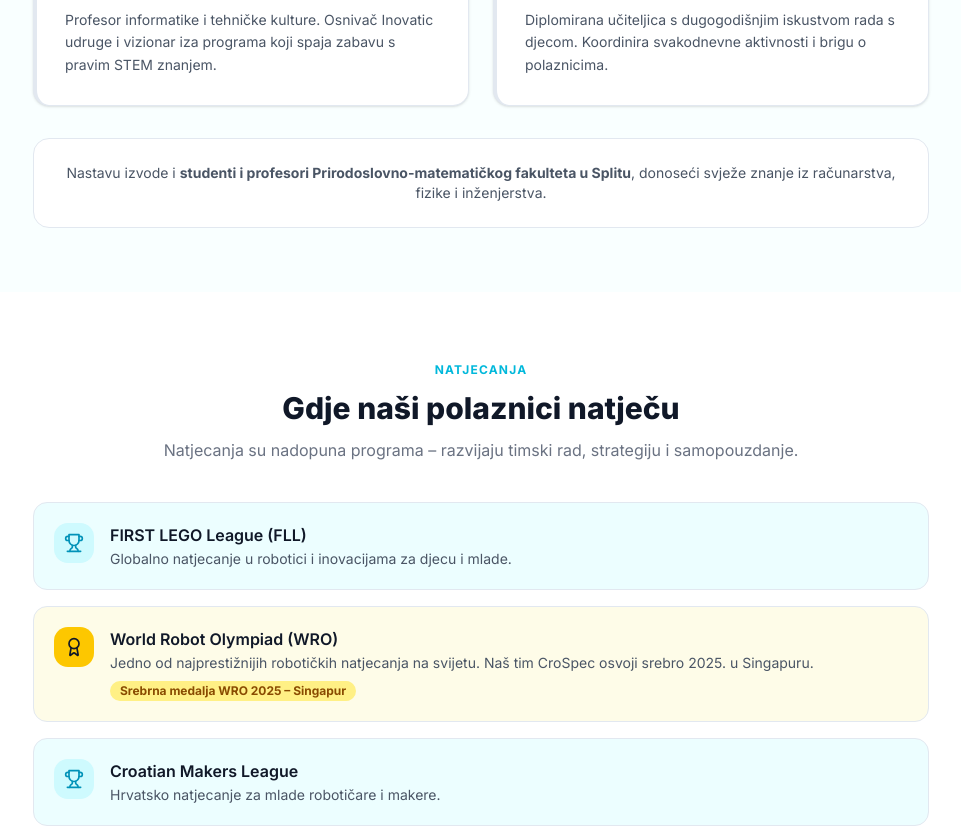
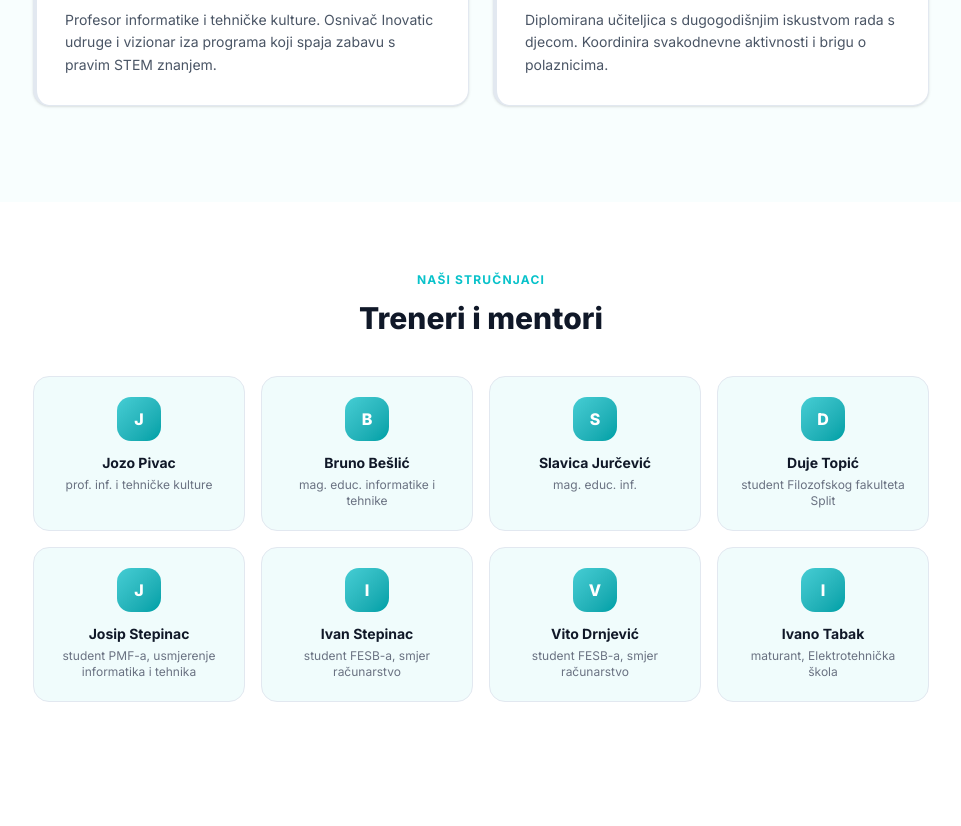
Before and after one commit to jpucic00/inovatic, a Next.js app: page /o-nama in a window 1280 px wide. Shown: the part 1280-2106 px from the top of the page, without its empty margins (159-1120 px from the left). Built offline with nearby package versions, Linux system fonts and the light colour scheme.

Commit message:
Robot color tweaks, party robot colors, misc page updates

```diff
--- /dev/null
+++ b/scripts/seed-cloudinary-gallery.ts
@@ -0,0 +1,126 @@
+/**
+ * seed-cloudinary-gallery.ts
+ *
+ * Seeds article cover images and ArticleImage gallery records from cloudinary-mapping.json.
+ * Use this instead of seed-article-images.ts when local image files are not available
+ * (e.g. seeding production database after Cloudinary migration).
+ *
+ * Usage (against production via Railway):
+ *   railway run npx tsx scripts/seed-cloudinary-gallery.ts
+ *
+ * Usage (against local DB with Neon URLs in .env.local):
+ *   npx tsx scripts/seed-cloudinary-gallery.ts
+ */
+
+import { PrismaClient } from '@prisma/client'
+import fs from 'fs'
+import path from 'path'
+
+const prisma = new PrismaClient()
+
+const MAPPING_FILE = path.join(process.cwd(), 'cloudinary-mapping.json')
+
+async function seedCovers(mapping: Record<string, string>) {
+  // Cover entries: /images/articles/{slug}.ext (depth 3)
+  const coverEntries = Object.entries(mapping).filter(([localPath]) => {
+    const parts = localPath.split('/').filter(Boolean)
+    return parts.length === 3 && parts[0] === 'images' && parts[1] === 'articles'
+  })
+
+  console.log(`Found ${coverEntries.length} cover images in mapping`)
+
+  let updated = 0
+  let skipped = 0
+
+  for (const [localPath, cloudinaryUrl] of coverEntries) {
+    const filename = localPath.split('/').pop()!
+    const slug = filename.includes('.') ? filename.substring(0, filename.lastIndexOf('.')) : filename
+
+    const article = await prisma.article.findUnique({ where: { slug } })
+    if (!article) {
+      skipped++
+      continue
+    }
+
+    await prisma.article.update({ where: { slug }, data: { coverImage: cloudinaryUrl } })
+    updated++
+  }
+
+  console.log(`  Covers: ${updated} updated, ${skipped} unmatched\n`)
+}
+
+async function seedGallery(mapping: Record<string, string>) {
+  // Gallery entries: /images/articles/{slug}/{file} (depth 4, no "inline" segment)
+  const galleryEntries = Object.entries(mapping).filter(([localPath]) => {
+    const parts = localPath.split('/').filter(Boolean)
+    return parts.length === 4 && parts[0] === 'images' && parts[1] === 'articles' && parts[3] !== 'inline'
+  })
+
+  // Group by slug
+  const bySlug: Record<string, Array<{ file: string; url: string }>> = {}
+  for (const [localPath, cloudinaryUrl] of galleryEntries) {
+    const parts = localPath.split('/').filter(Boolean)
+    const slug = parts[2]
+    const file = parts[3]
+    if (!bySlug[slug]) bySlug[slug] = []
+    bySlug[slug].push({ file, url: cloudinaryUrl })
+  }
+
+  const slugs = Object.keys(bySlug).sort()
+  console.log(`Found gallery images for ${slugs.length} articles`)
+
+  let totalAdded = 0
+  let notFound = 0
+
+  for (const slug of slugs) {
+    const article = await prisma.article.findUnique({ where: { slug } })
+    if (!article) {
+      console.log(`  SKIP (no article): ${slug}`)
+      notFound++
+      continue
+    }
+
+    const images = bySlug[slug].sort((a, b) => a.file.localeCompare(b.file))
+
+    try {
+      await prisma.articleImage.deleteMany({ where: { articleId: article.id } })
+      await prisma.articleImage.createMany({
+        data: images.map((img, index) => ({
+          articleId: article.id,
+          url: img.url,
+          caption: null,
+          sortOrder: index,
+        })),
+        skipDuplicates: true,
+      })
+      console.log(`  OK: ${slug} (${images.length} images)`)
+      totalAdded += images.length
+    } catch (err) {
+      console.error(`  ERROR: ${slug} — ${err}`)
+    }
+  }
+
+  console.log(`  Gallery: ${totalAdded} images seeded across ${slugs.length - notFound} articles, ${notFound} slugs unmatched`)
+}
+
+async function main() {
+  if (!fs.existsSync(MAPPING_FILE)) {
+    console.error('cloudinary-mapping.json not found at:', MAPPING_FILE)
+    process.exit(1)
+  }
+
+  const mapping: Record<string, string> = JSON.parse(fs.readFileSync(MAPPING_FILE, 'utf-8'))
+  console.log(`Loaded ${Object.keys(mapping).length} entries from cloudinary-mapping.json\n`)
+
+  await seedCovers(mapping)
+  await seedGallery(mapping)
+
+  console.log('\nDone!')
+}
+
+main()
+  .catch((e) => {
+    console.error(e)
+    process.exit(1)
+  })
+  .finally(() => prisma.$disconnect())
--- a/src/app/(public)/o-nama/page.tsx
+++ b/src/app/(public)/o-nama/page.tsx
@@ -59,6 +59,17 @@ const competitions = [
     description: 'Međunarodno natjecanje u autonomnoj robotici.',
     icon: Trophy,
   },
+]
+
+const trainers = [
+  { name: 'Jozo Pivac', title: 'prof. inf. i tehničke kulture' },
+  { name: 'Bruno Bešlić', title: 'mag. educ. informatike i tehnike' },
+  { name: 'Slavica Jurčević', title: 'mag. educ. inf.' },
+  { name: 'Duje Topić', title: 'student Filozofskog fakulteta Split' },
+  { name: 'Josip Stepinac', title: 'student PMF-a, usmjerenje informatika i tehnika' },
+  { name: 'Ivan Stepinac', title: 'student FESB-a, smjer računarstvo' },
+  { name: 'Vito Drnjević', title: 'student FESB-a, smjer računarstvo' },
+  { name: 'Ivano Tabak', title: 'maturant, Elektrotehnička škola' },
 ]
 
 const memberships = [
@@ -152,11 +163,26 @@ export default function AboutPage() {
               </div>
             ))}
           </div>
-          <div className="bg-white rounded-2xl p-6 border border-gray-100 text-center">
-            <p className="text-gray-600 text-sm">
-              Nastavu izvode i <strong>studenti i profesori Prirodoslovno-matematičkog fakulteta u Splitu</strong>,
-              donoseći svježe znanje iz računarstva, fizike i inženjerstva.
-            </p>
+        </div>
+      </section>
+
+      {/* Trainers */}
+      <section className="py-16 px-4 bg-white">
+        <div className="container mx-auto max-w-4xl">
+          <div className="text-center mb-10">
+            <span className="inline-block text-xs font-bold uppercase tracking-widest text-cyan-500 mb-3">Naši stručnjaci</span>
+            <h2 className="text-2xl md:text-3xl font-extrabold text-gray-900">Treneri i mentori</h2>
+          </div>
+          <div className="grid sm:grid-cols-2 md:grid-cols-4 gap-4">
+            {trainers.map((trainer) => (
+              <div key={trainer.name} className="bg-cyan-50/60 border border-cyan-100 rounded-2xl p-5 text-center">
+                <div className="w-11 h-11 bg-gradient-to-br from-cyan-400 to-cyan-600 rounded-xl flex items-center justify-center text-white font-extrabold text-base mx-auto mb-3">
+                  {trainer.name.charAt(0)}
+                </div>
+                <h3 className="font-bold text-gray-900 text-sm mb-1">{trainer.name}</h3>
+                <p className="text-xs text-gray-500 leading-snug">{trainer.title}</p>
+              </div>
+            ))}
           </div>
         </div>
       </section>
--- a/src/app/globals.css
+++ b/src/app/globals.css
@@ -26,6 +26,18 @@
   --radius-md: calc(var(--radius) - 2px);
   --radius-lg: var(--radius);
   --radius-xl: calc(var(--radius) + 4px);
+
+  /* Override cyan palette to match logo robot head color (#4BBDCA) */
+  --color-cyan-50: oklch(0.97 0.02 200);
+  --color-cyan-100: oklch(0.94 0.04 200);
+  --color-cyan-200: oklch(0.88 0.07 200);
+  --color-cyan-300: oklch(0.82 0.09 200);
+  --color-cyan-400: oklch(0.78 0.115 200);
+  --color-cyan-500: oklch(0.74 0.125 200);
+  --color-cyan-600: oklch(0.64 0.11 200);
+  --color-cyan-700: oklch(0.54 0.10 200);
+  --color-cyan-800: oklch(0.44 0.08 200);
+  --color-cyan-900: oklch(0.34 0.06 200);
 }
 
 :root {
@@ -38,8 +50,8 @@
   --popover: oklch(1 0 0);
   --popover-foreground: oklch(0.141 0.005 285.823);
 
-  /* Primary: Inovatic Cyan (#06b6d4 ≈ cyan-500) */
-  --primary: oklch(0.715 0.143 218);
+  /* Primary: Inovatic Cyan (#4BBDCA — from logo robot head) */
+  --primary: oklch(0.74 0.125 200);
   --primary-foreground: oklch(1 0 0);
 
   --secondary: oklch(0.968 0.007 247.896);
@@ -56,7 +68,7 @@
 
   --border: oklch(0.929 0.013 255.508);
   --input: oklch(0.929 0.013 255.508);
-  --ring: oklch(0.715 0.143 218);
+  --ring: oklch(0.74 0.125 200);
 
   --radius: 0.625rem;
 }
@@ -71,7 +83,7 @@
   --popover: oklch(0.21 0.006 285.885);
   --popover-foreground: oklch(0.985 0 0);
 
-  --primary: oklch(0.715 0.143 218);
+  --primary: oklch(0.74 0.125 200);
   --primary-foreground: oklch(1 0 0);
 
   --secondary: oklch(0.279 0.041 260.031);
@@ -87,7 +99,7 @@
 
   --border: oklch(1 0 0 / 10%);
   --input: oklch(1 0 0 / 15%);
-  --ring: oklch(0.715 0.143 218);
+  --ring: oklch(0.74 0.125 200);
 }
 
 * {
@@ -144,11 +156,11 @@ body {
 }
 
 .article-body ul li::marker {
-  color: #06b6d4; /* cyan-500 */
+  color: #4BBDCA;
 }
 
 .article-body ol li::marker {
-  color: #06b6d4;
+  color: #4BBDCA;
 }
 
 .article-body figure {
@@ -175,7 +187,7 @@ body {
 }
 
 .article-body a {
-  color: #0891b2; /* cyan-600 */
+  color: #2A9EAD;
   text-decoration: none;
 }
 
--- a/src/app/layout.tsx
+++ b/src/app/layout.tsx
@@ -10,6 +10,9 @@ const inter = Inter({
 const siteUrl = 'https://udruga-inovatic.hr'
 
 export const metadata: Metadata = {
+  icons: {
+    icon: [{ url: '/icon.svg', type: 'image/svg+xml' }],
+  },
   title: {
     default: 'Inovatic – LEGO Robotika za djecu u Splitu',
     template: '%s | Inovatic',
--- a/src/app/opengraph-image.tsx
+++ b/src/app/opengraph-image.tsx
@@ -30,7 +30,7 @@ export default function Image() {
             width: 400,
             height: 400,
             borderRadius: '50%',
-            background: 'rgba(6, 182, 212, 0.15)',
+            background: 'rgba(75, 189, 202, 0.15)',
           }}
         />
         {/* Decorative circle bottom-left */}
@@ -51,14 +51,14 @@ export default function Image() {
           style={{
             display: 'flex',
             alignItems: 'center',
-            background: 'rgba(6, 182, 212, 0.1)',
-            border: '1px solid rgba(6, 182, 212, 0.3)',
+            background: 'rgba(75, 189, 202, 0.1)',
+            border: '1px solid rgba(75, 189, 202, 0.3)',
             borderRadius: 100,
             padding: '8px 24px',
             marginBottom: 32,
           }}
         >
-          <span style={{ fontSize: 18, color: '#0891b2', fontWeight: 700, letterSpacing: 3 }}>
+          <span style={{ fontSize: 18, color: '#2A9EAD', fontWeight: 700, letterSpacing: 3 }}>
             SPLIT, HRVATSKA · OD 2014.
           </span>
         </div>
@@ -75,7 +75,7 @@ export default function Image() {
             letterSpacing: -2,
           }}
         >
-          <span style={{ color: '#06b6d4' }}>LEGO Robotika</span>
+          <span style={{ color: '#4BBDCA' }}>LEGO Robotika</span>
           <br />
           za djecu u Splitu
         </div>
@@ -101,7 +101,7 @@ export default function Image() {
             left: 0,
             right: 0,
             height: 8,
-            background: 'linear-gradient(90deg, #06b6d4, #0891b2)',
+            background: 'linear-gradient(90deg, #4BBDCA, #2A9EAD)',
           }}
         />
 
@@ -115,7 +115,7 @@ export default function Image() {
             gap: 12,
           }}
         >
-          <span style={{ fontSize: 22, fontWeight: 800, color: '#0891b2' }}>udruga-inovatic.hr</span>
+          <span style={{ fontSize: 22, fontWeight: 800, color: '#2A9EAD' }}>udruga-inovatic.hr</span>
         </div>
       </div>
     ),
```
Also changed, not shown: src/components/shared/party-robot-svg.tsx (+19 -19 lines), src/components/shared/robot-svg.tsx (+16 -16 lines), .claude/launch.json (added), src/app/icon.svg (added).
